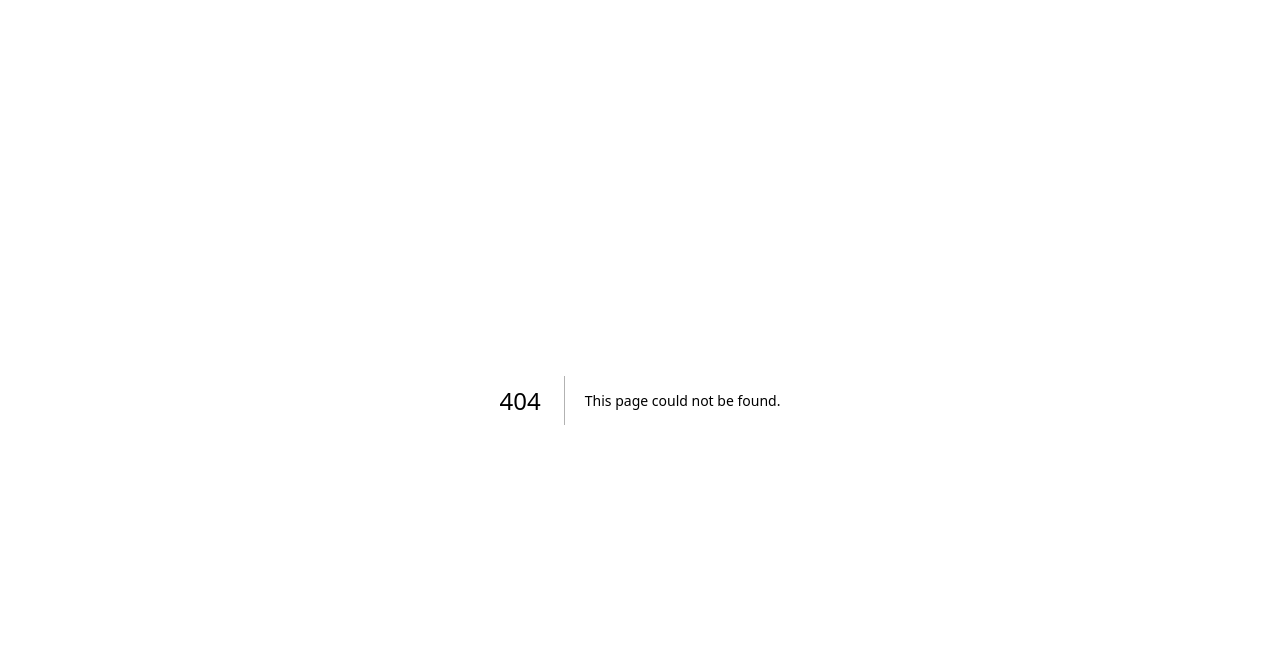
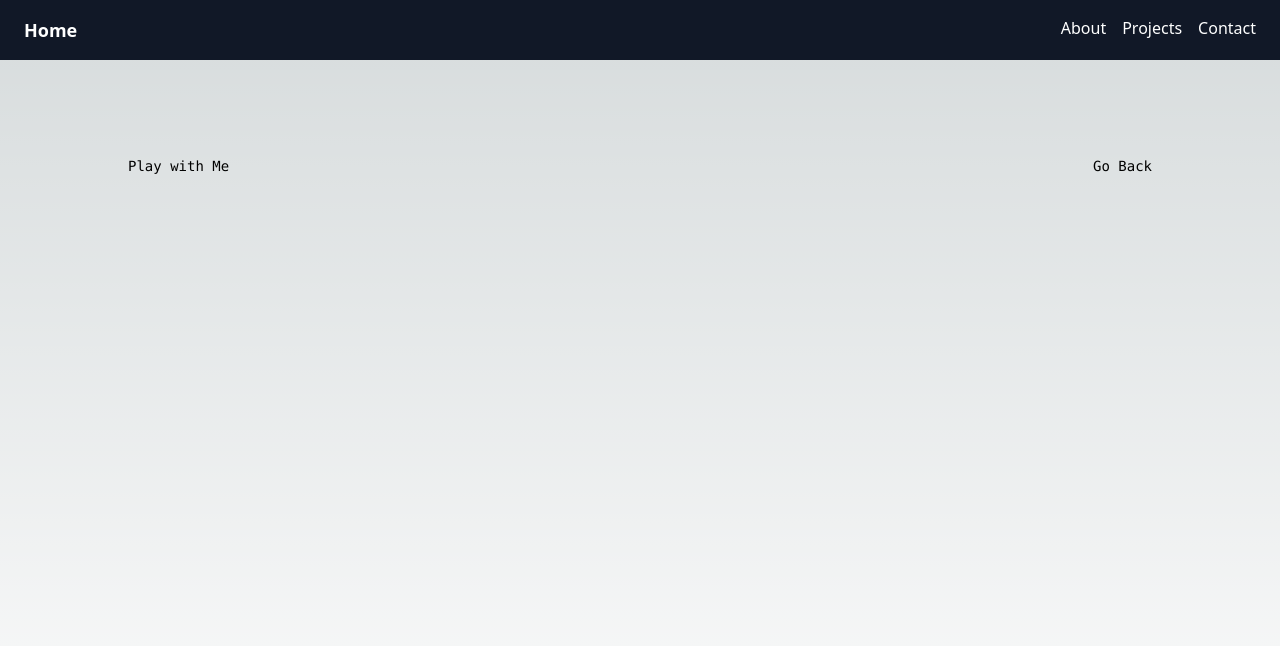
Before and after one commit to Piterga12/Portfolio-Peter, a Next.js app: page /projects/playwithme in a window 1280 px wide. Before the commit this address had no page. Shown: the top 646 px of the page. Built offline with nearby package versions, Linux system fonts and the light colour scheme.

Commit message:
fix: Slider bug didn't let do a deploy

```diff
--- a/src/components/sliderimages.tsx
+++ b/src/components/sliderimages.tsx
@@ -1,4 +1,4 @@
-import { useState, useEffect } from "react";
+import { useState, useEffect, useCallback } from "react";
 import Image from "next/image";
 import { FontAwesomeIcon } from "@fortawesome/react-fontawesome";
 import {
@@ -24,9 +24,9 @@ interface SliderImagesProps {
 const SliderImages: React.FC<SliderImagesProps> = ({ images }) => {
   const [currentSlide, setCurrentSlide] = useState(0);
 
-  const handleNext = () => {
+  const handleNext = useCallback(() => {
     setCurrentSlide((currentSlide + 1) % images.length);
-  };
+  }, [currentSlide, images.length]);
 
   const handlePrev = () => {
     setCurrentSlide(currentSlide === 0 ? images.length - 1 : currentSlide - 1);
@@ -37,7 +37,7 @@ const SliderImages: React.FC<SliderImagesProps> = ({ images }) => {
       handleNext();
     }, 5000);
     return () => clearInterval(interval);
-  }, [currentSlide]);
+  }, [currentSlide, handleNext]);
 
   return (
     <div className="relative w-full h-96">
--- a/src/pages/index.tsx
+++ b/src/pages/index.tsx
@@ -28,7 +28,7 @@ export default function Home() {
       alt: "Image 3",
       width: 640,
       height: 360,
-      link: "/projects/second",
+      link: "/projects/playwithme",
     },
   ];
   return (
--- /dev/null
+++ b/src/pages/projects/playwithme.tsx
@@ -0,0 +1,21 @@
+import Image from "next/image";
+import { Inter } from "next/font/google";
+import Head from "next/head";
+import Link from "next/link";
+import Menu from "../../components/menu";
+
+const inter = Inter({ subsets: ["latin"] });
+
+export default function Home() {
+  return (
+    <>
+      <Menu />
+      <main className="flex min-h-screen flex-col items-center justify-between p-24">
+        <div className="z-10 w-full max-w-5xl items-center justify-between font-mono text-sm lg:flex">
+          Play with Me
+          <Link href={"/"}> Go Back</Link>
+        </div>
+      </main>
+    </>
+  );
+}
```
